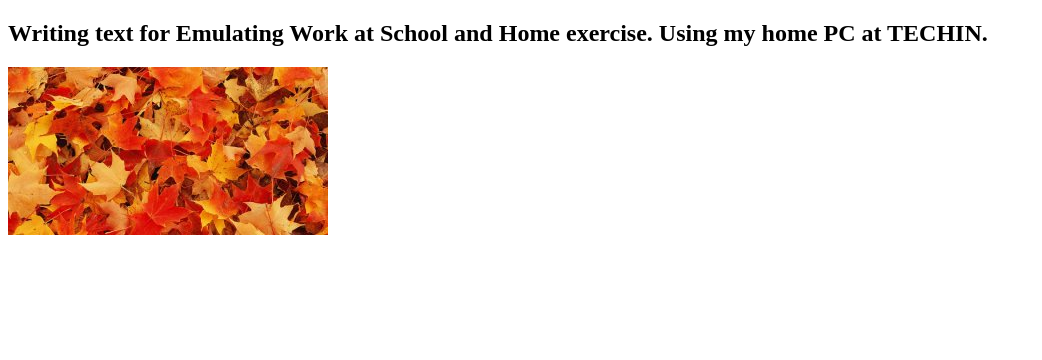
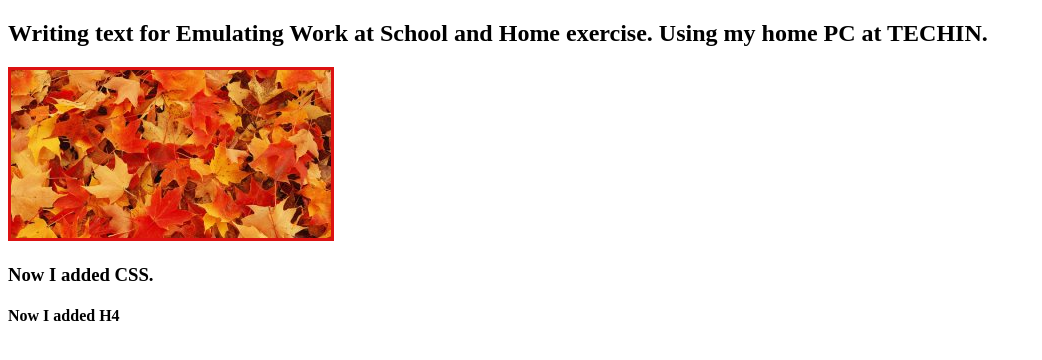
Before and after one commit to VZORIN100/Empty-repository1, a plain HTML site: page index.html in a window 1280 px wide. Shown: the whole page, without its empty margins (0-1042 px from the left). Drawn offline with Linux system fonts and the light colour scheme.

Commit message:
Added CSS for product card styling + H4

```diff
--- a/index.html
+++ b/index.html
@@ -4,10 +4,13 @@
     <meta charset="UTF-8">
     <meta name="viewport" content="width=device-width, initial-scale=1.0">
     <title>Emulating Work at School and Home</title>
+    <link rel="stylesheet" href="style.css">
 </head>
 <body><h2>Writing text for Emulating Work at School and Home exercise.
     Using my home PC at TECHIN. </h2>
 <img src="autum_small.jpg" alt="Autum material picture">
+<h3>Now I added CSS.</h3>
+<h4>Now I added H4</h4>
 
 </body>
 </html>
--- /dev/null
+++ b/style.css
@@ -0,0 +1,3 @@
+img {
+    border: solid rgb(220, 18, 18)
+}
```
